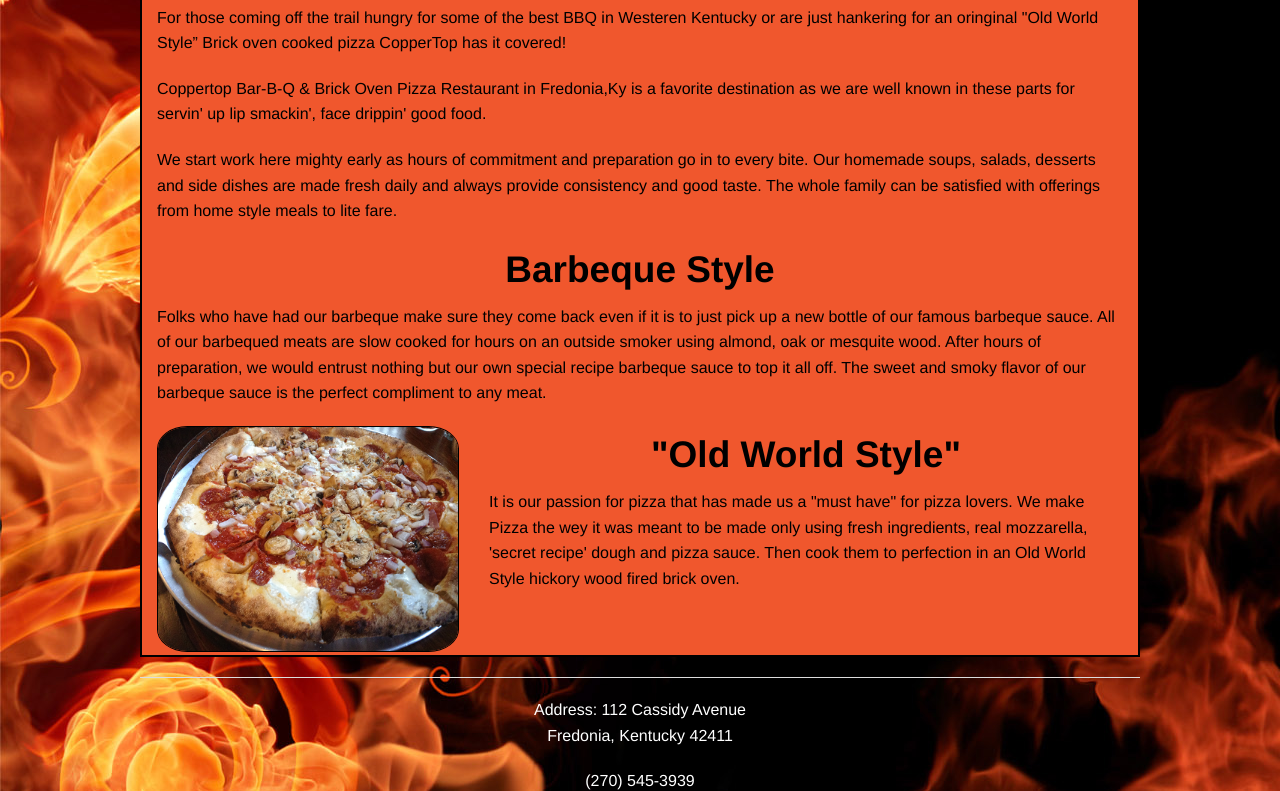
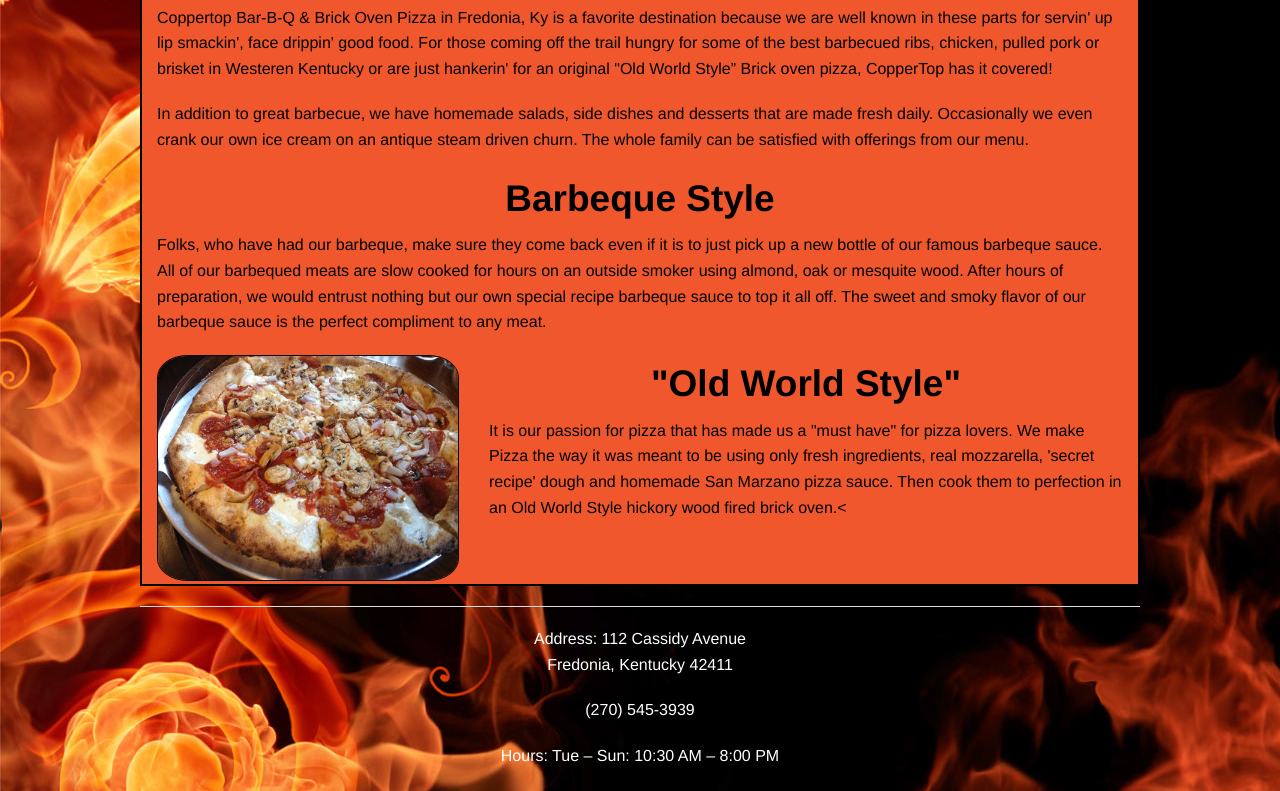
Before and after one commit to long1962/gh-pages, a plain HTML site: page index.html in a window 1280 px wide. Shown: the part 635-1426 px from the top of the page. Drawn offline with Linux system fonts and the light colour scheme.

Commit message:
Spelling and content edits

```diff
--- a/index.html
+++ b/index.html
@@ -48,17 +48,17 @@
   <div class="row indexInfo overlay">
     <div class="large-12 columns">
       <h2>Fine Family Dining</h2>
-        <p>For those coming off the trail hungry for some of the best BBQ in Westeren Kentucky or are just hankering for an oringinal "Old World Style” Brick oven cooked pizza CopperTop has it covered!</p>
-        <p>Coppertop Bar-B-Q & Brick Oven Pizza Restaurant in Fredonia,Ky is a favorite destination as we are well known in these parts for servin' up lip smackin', face drippin' good food.</p>
-        <p>We start work here mighty early as hours of commitment and preparation go in to every bite. Our homemade soups, salads, desserts and side dishes are made fresh daily and always provide consistency and good taste. The whole family can be satisfied with offerings from home style meals to lite fare.</p>
+        <p>Coppertop Bar-B-Q & Brick Oven Pizza in Fredonia, Ky is a favorite destination because we are well known in these parts for servin' up lip smackin', face drippin' good food.  For those coming off the trail hungry for some of the best barbecued ribs, chicken, pulled pork or brisket in Westeren Kentucky or are just hankerin' for an original "Old World Style” Brick oven pizza, CopperTop has it covered!</p>
+
+        <p>In addition to great barbecue,  we have homemade salads, side dishes and desserts that are made fresh daily.  Occasionally we even crank our own ice cream on an antique steam driven churn. The whole family can be satisfied with offerings from our menu.</p>
 
       <h2>Barbeque Style</h2>
-        <p>Folks who have had our barbeque make sure they come back even if it is to just pick up a new bottle of our famous barbeque sauce. All of our barbequed meats are slow cooked for hours on an outside smoker using almond, oak or mesquite wood. After hours of preparation, we would entrust nothing but our own special recipe barbeque sauce to top it all off. The sweet and smoky flavor of our barbeque sauce is the perfect compliment to any meat.</p>
+        <p>Folks, who have had our barbeque, make sure they come back even if it is to just pick up a new bottle of our famous barbeque sauce. All of our barbequed meats are slow cooked for hours on an outside smoker using almond, oak or mesquite wood. After hours of preparation, we would entrust nothing but our own special recipe barbeque sauce to top it all off. The sweet and smoky flavor of our barbeque sauce is the perfect compliment to any meat.</p>
 
       <div class="row">
         <div class="medium-8 push-4 columns">
           <h2>"Old World Style"</h2>
-            <p>It is our passion for pizza that has made us a "must have" for pizza lovers. We make Pizza the wey it was meant to be made only using fresh ingredients, real mozzarella, 'secret recipe' dough and pizza sauce.  Then cook them to perfection in an Old World Style hickory wood fired brick oven.</p>
+            <p>It is our passion for pizza that has made us a "must have" for pizza lovers. We make Pizza the way it was meant to be using only fresh ingredients, real mozzarella, 'secret recipe' dough and homemade San Marzano pizza sauce.  Then cook them to perfection in an Old World Style hickory wood fired brick oven.<</p>
           </div>
          <div class="medium-4 pull-8 columns hide-for-small">
           <a href="img/Pizza01.png">
```
Also changed, not shown: about.html (+2 -2 lines), menu.html (+3 -3 lines).
